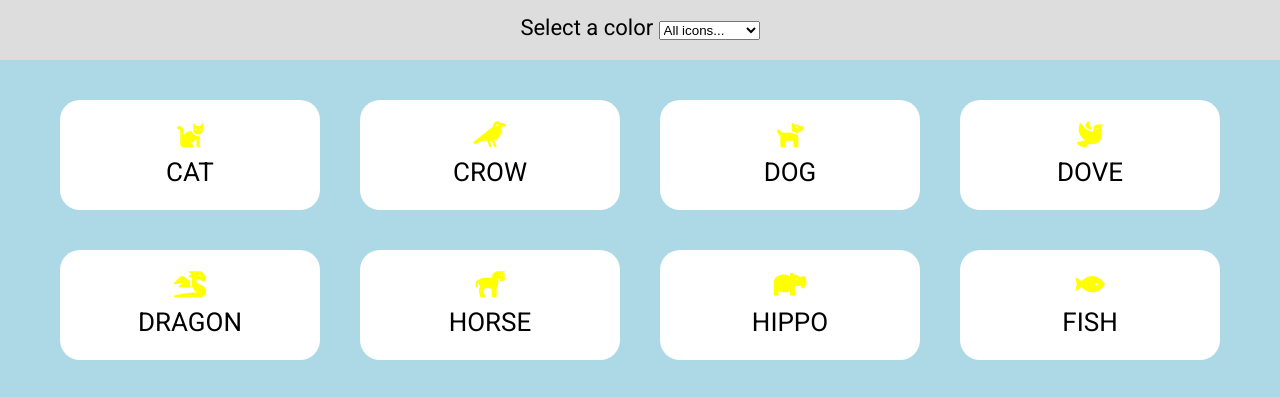
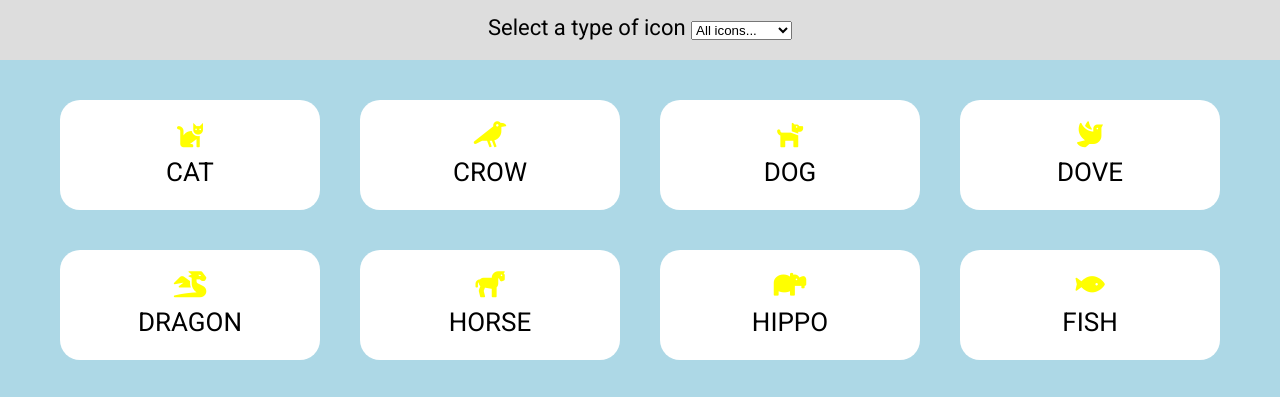
Before and after one commit to AlexAsole/js-es6-icons, a plain HTML site: page index.html in a window 1280 px wide. Shown: the top 397 px of the page. Drawn offline with nearby package versions, Linux system fonts and the light colour scheme.

Commit message:
edit of class in html

```diff
--- a/index.html
+++ b/index.html
@@ -16,8 +16,8 @@
 <body>
 
   <div id="selector-container">
-    <label for="colors">Select a color</label>
-    <select class="icons-colors" name="colors">
+    <label for="icons">Select a type of icon</label>
+    <select class="icons" name="icons">
       <option value="all">All icons...</option>
 
     </select>
--- a/js/script.js
+++ b/js/script.js
@@ -84,9 +84,9 @@ const [forAnimals, forVegs, forUsers] = colors;
 addCol(icons);
 
 const appContainer = document.getElementById('container');
-const appSelector = document.getElementsByClassName('icons-colors')[0];
+const appSelector = document.getElementsByClassName('icons')[0];
 
-const selected = $('.icons-colors');
+const selected = $('.icons');
 
 typing.forEach((item) => { // popola il select
   appSelector.innerHTML += `
```
